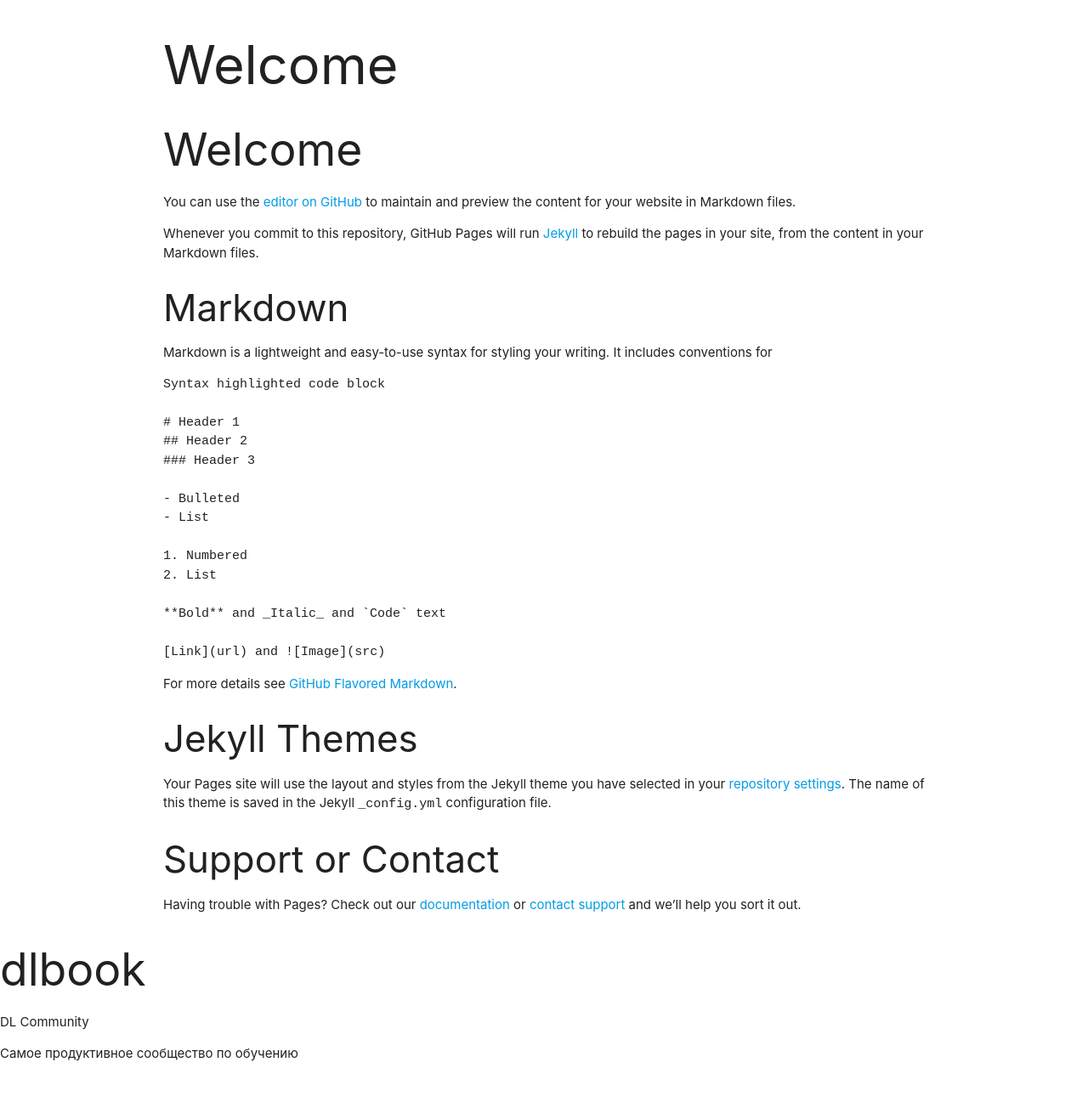
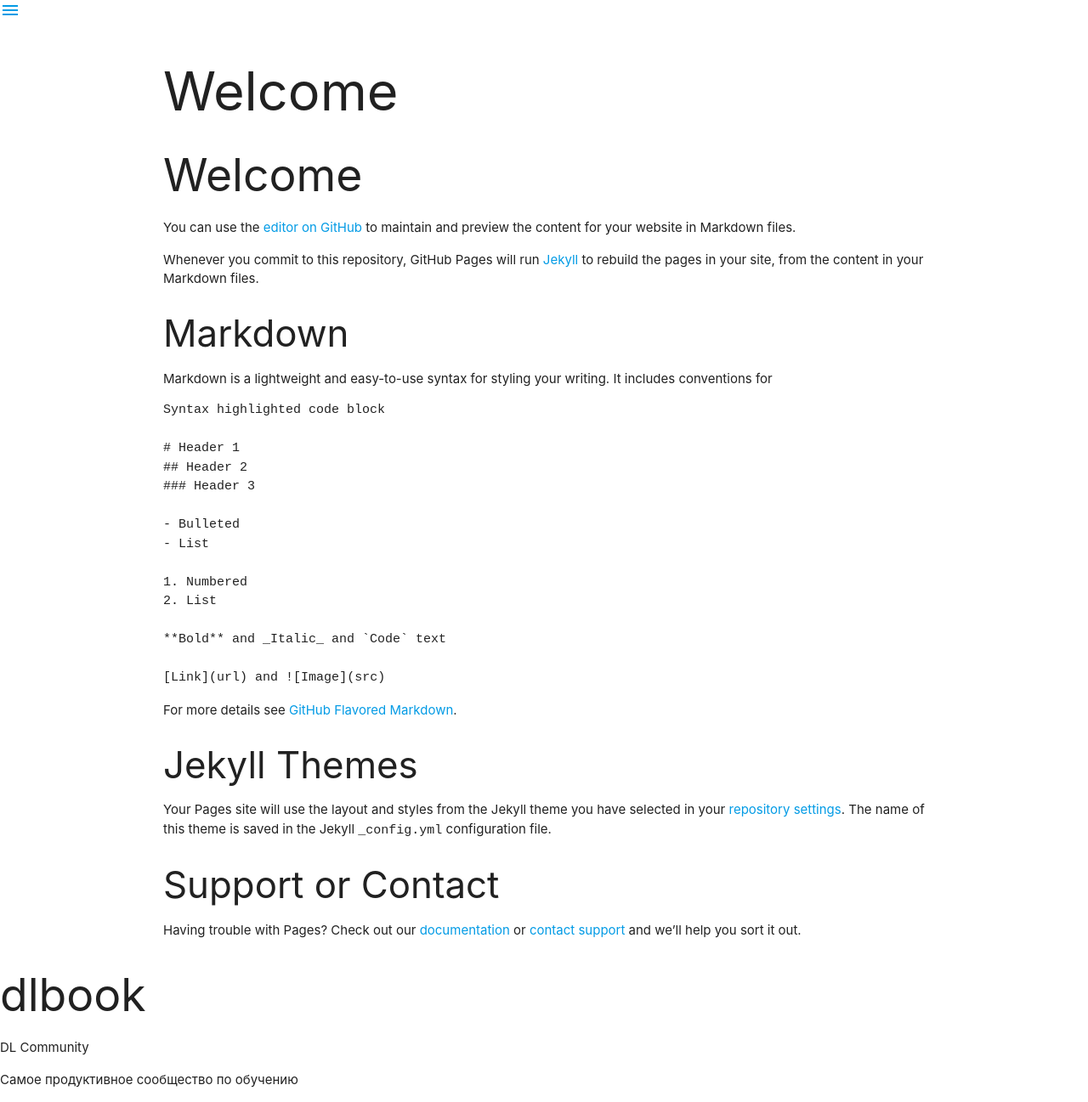
Before and after one commit to vmkazakoff/dlbook, a Jekyll site: the page built from start.md, in a window 1280 px wide. Shown: the whole page at 85% size. Built offline with Jekyll 4.4.1, drawn with Linux system fonts in a browser that asks for light colours; our own code applies the rules of GitHub Pages for plain Markdown files; before the commit the page ends 1267 px from its top, so only the background shows below that.

Commit message:
Update header.html

```diff
--- a/_includes/header.html
+++ b/_includes/header.html
@@ -1,33 +1,13 @@
-{%- if titles_size > 0 -%}
-  <nav class="site-nav">
+<a href="#" data-target="slide-out" class="sidenav-trigger"><i class="material-icons">menu</i></a>
+
+<ul id="slide-out" class="sidenav">
+  {%- if titles_size > 0 -%}
     <a class="brand-logo" href="{{ "/" | relative_url }}">{{ site.title | escape }}</a>
     {%- for path in page_paths -%}
       {%- assign my_page = site.pages | where: "path", path | first -%}
       {%- if my_page.title -%}
-      <a class="page-link" href="{{ my_page.url | relative_url }}">{{ my_page.title | escape }}</a>
+      <li><a class="page-link" href="{{ my_page.url | relative_url }}">{{ my_page.title | escape }}</a></li>
       {%- endif -%}
     {%- endfor -%}
-    <a href="#" data-target="slide-out" class="sidenav-trigger"><i class="material-icons">menu</i></a>
-  </nav>
-{%- endif -%}
-
-
-<ul id="slide-out" class="sidenav">
-  <li><a href="#!">First Sidebar Link</a></li>
-  <li><a href="#!">Second Sidebar Link</a></li>
-  <li class="no-padding">
-    <ul class="collapsible collapsible-accordion">
-      <li>
-        <a class="collapsible-header">Dropdown<i class="material-icons">arrow_drop_down</i></a>
-        <div class="collapsible-body">
-          <ul>
-            <li><a href="#!">First</a></li>
-            <li><a href="#!">Second</a></li>
-            <li><a href="#!">Third</a></li>
-            <li><a href="#!">Fourth</a></li>
-          </ul>
-        </div>
-      </li>
-    </ul>
-  </li>
+  {%- endif -%}
 </ul>
```
